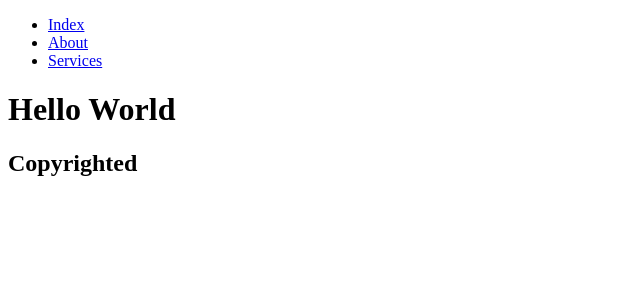
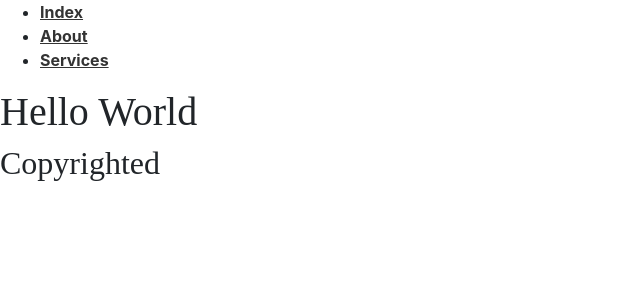
Before and after one commit to jfcv/instagramAccountsWebScrapper, a Next.js app in the folder client/: page / in a window 1280 px wide. Shown: the top 300 px of the page, without its empty margins (0-640 px from the left). Built offline with nearby package versions, Linux system fonts and the light colour scheme; a web font is replaced by a local one.

Commit message:
bootswatch CDN added

```diff
--- a/client/components/container.jsx
+++ b/client/components/container.jsx
@@ -8,6 +8,7 @@ const Container = (props) => {
 
             <Head>
                 <title>{props.title}</title>
+                <link rel="stylesheet" href="https://stackpath.bootstrapcdn.com/bootswatch/4.5.2/sketchy/bootstrap.min.css"/>
             </Head>
 
             <Navigation />
```
